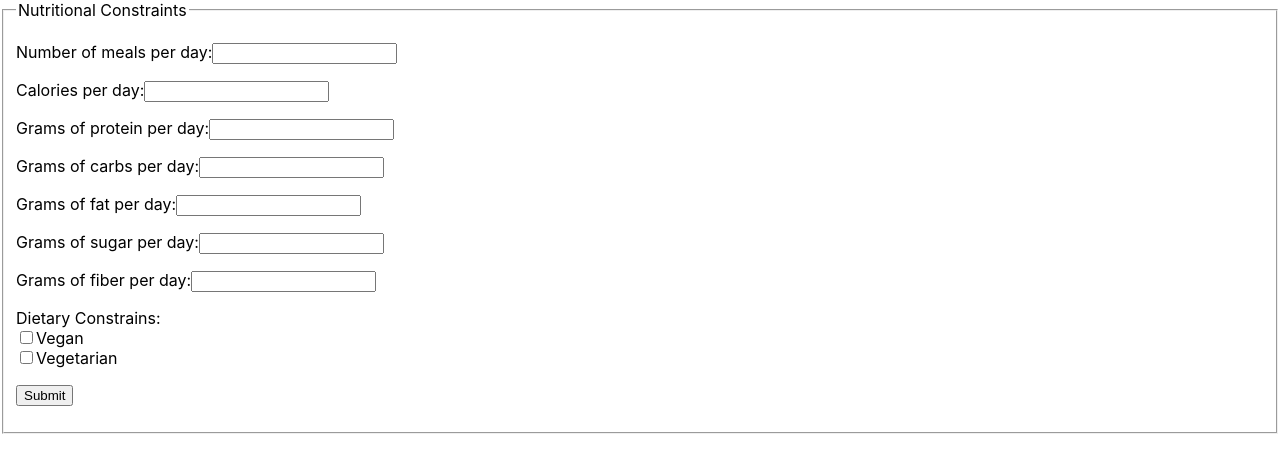
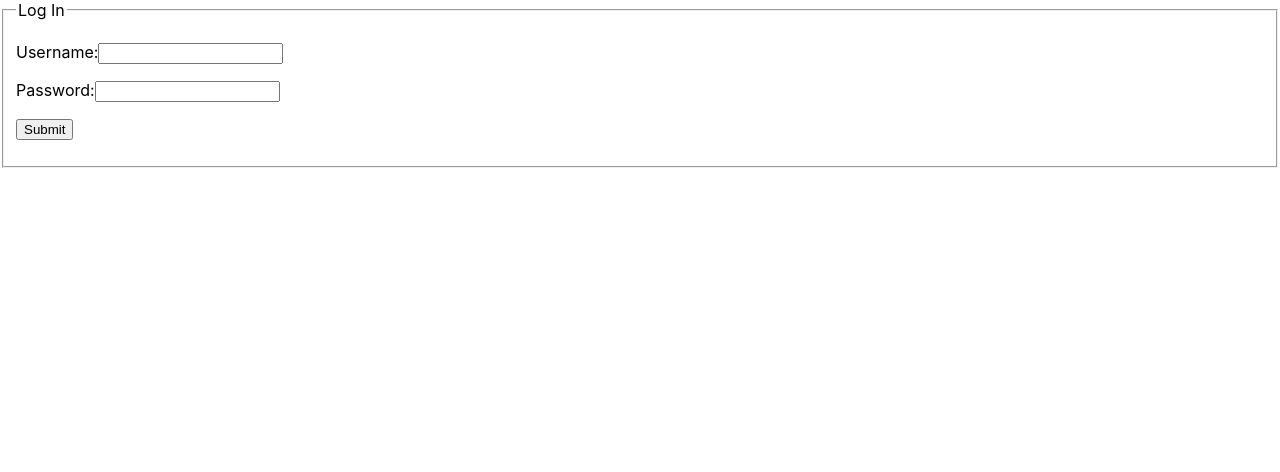
Before and after one commit to connollyp/WIT-SWE-MEAL-PREP, a React (Create React App) app in the folder mealprep/: page / in a window 1280 px wide. Shown: the top 472 px of the page. Built offline with nearby package versions, Linux system fonts and the light colour scheme.

Commit message:
Added log in page with basic data routing

```diff
--- /dev/null
+++ b/mealprep/src/Components/LogInPage.jsx
@@ -0,0 +1,40 @@
+import React from 'react'
+
+class LogInPage extends React.Component{
+
+    constructor(props){
+        super(props);
+
+        this.handleLogIn = this.props.handleLogIn.bind(this);
+    }
+
+    render() {
+        return(
+
+            <div>
+        <form method="post" onSubmit={this.handleLogIn}>
+            <fieldset>
+                <legend>Log In</legend>
+
+                <p>
+                    <label>Username:</label>
+                    <input type="textfield" name="username" id="username"/>
+                </p>
+
+                <p>
+                    <label>Password:</label>
+                    <input type="password" name="password" id="password"/>
+                </p>
+
+                <p>
+                    <input type="submit" />
+                </p>
+            </fieldset>
+        </form>
+        </div>
+
+        )
+    }
+}
+
+export default LogInPage;
--- a/mealprep/src/Components/Main.jsx
+++ b/mealprep/src/Components/Main.jsx
@@ -1,5 +1,6 @@
 import React from 'react'
 import ConfigPage from './ConfigurationPage.jsx';
+import LogInPage from './LogInPage.jsx'
 
 class Main extends React.Component{
 
@@ -7,19 +8,42 @@ class Main extends React.Component{
         super(props);
 
         this.state = {
-            configured: false
+            configured: false,
+            loggedIn: false,
+            username: '',
+            password: ''
         }
     }
 
     handleSubmit = () => {
         this.setState({
-            configured: true
+            configured: true,
         })
+    }
+
+    handleLogIn = () => {
+
+        this.setState({
+            username: document.getElementById("username").value,
+            password: document.getElementById("password").value
+        })
+
+
+        //Should send to database to verify that its working
+        //Should make a log in controller for this
+
+        this.setState({
+            loggedIn: true
+        })
+
     }
 
     render() {
 
+        if(this.state.loggedIn){
             if(this.state.configured){
+
+                console.log(this.state);
 
                 return(<div><h1>Configured</h1></div>)
 
@@ -30,6 +54,14 @@ class Main extends React.Component{
                     />
                     )
             }
+        }else{
+            return(
+            <LogInPage
+            handleLogIn={this.handleLogIn}
+            />
+            )
+        }
+
     }
 }
 
```
Lines whose indentation alone changed are shown as unchanged.
